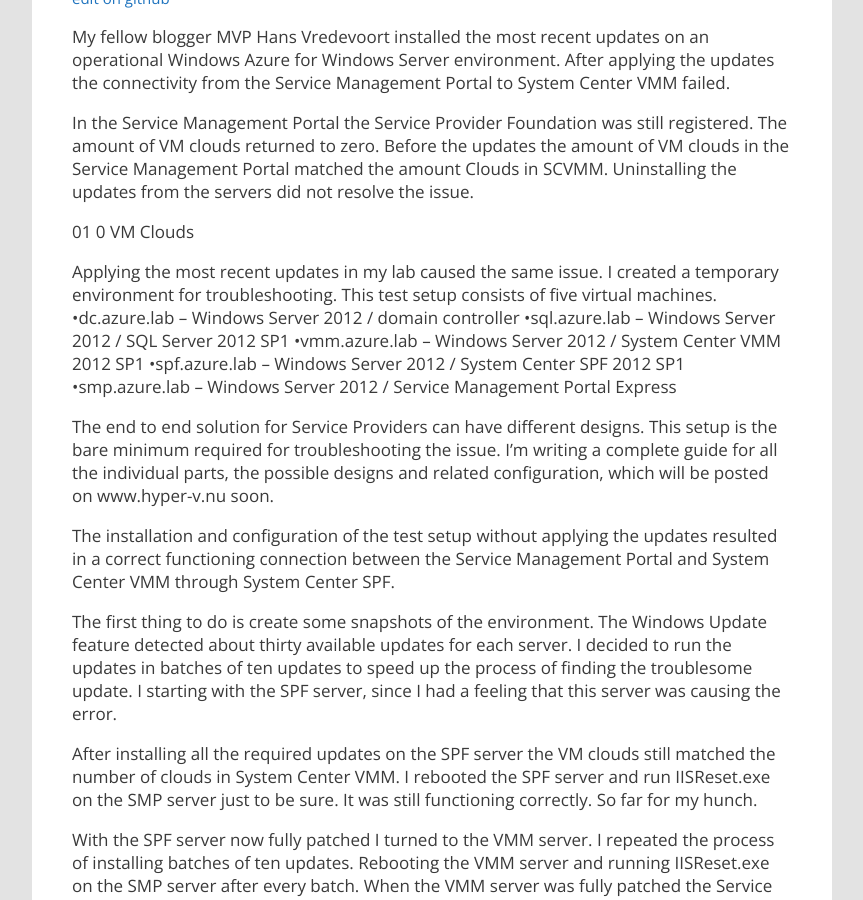
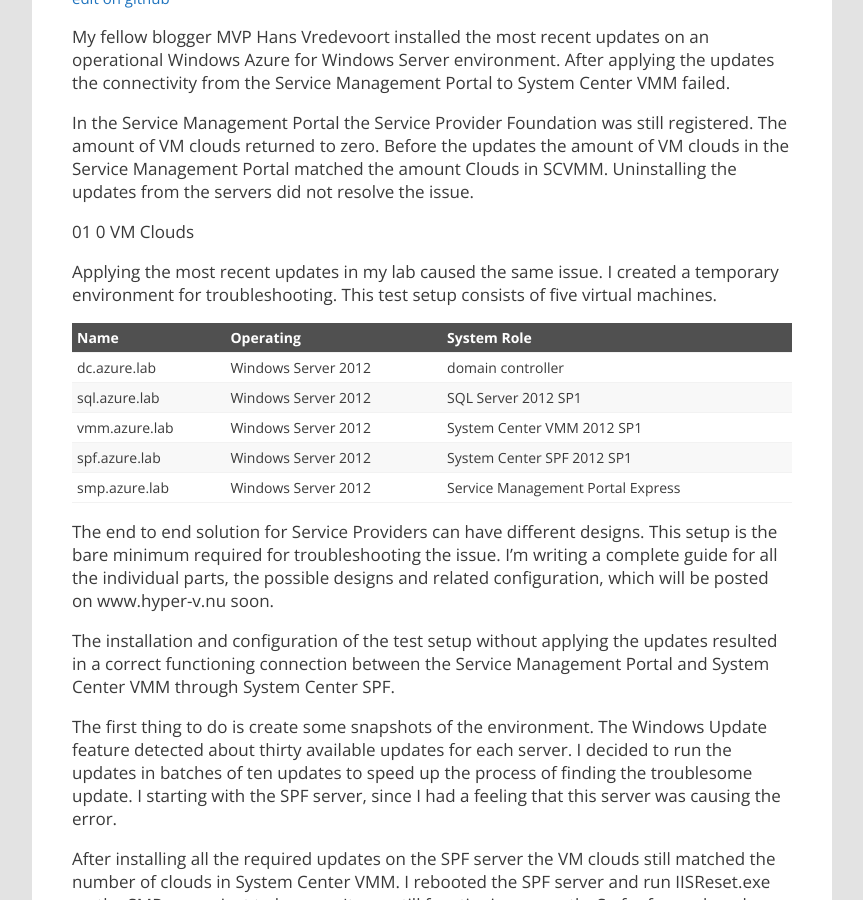
Before and after one commit to marcvaneijk/marcvaneijk.old, a Jekyll site: the page built from _posts/2013-01-27-ur1.md, in a window 1280 px wide and 900 px high, scrolled down 416 px. Shown: the whole window, without its empty margins (58-921 px from the left). Built offline with Jekyll 4.4.1, drawn with Linux system fonts in a browser that asks for light colours; nearby versions of some CDN libraries.

Commit message:
Update 2013-01-27-ur1.md

```diff
--- a/_posts/2013-01-27-ur1.md
+++ b/_posts/2013-01-27-ur1.md
@@ -12,11 +12,14 @@ In the Service Management Portal the Service Provider Foundation was still regis
 01 0 VM Clouds
 
 Applying the most recent updates in my lab caused the same issue. I created a temporary environment for troubleshooting. This test setup consists of five virtual machines.
-•dc.azure.lab – Windows Server 2012 / domain controller
-•sql.azure.lab – Windows Server 2012 / SQL Server 2012 SP1
-•vmm.azure.lab – Windows Server 2012 / System Center VMM 2012 SP1
-•spf.azure.lab – Windows Server 2012 / System Center SPF 2012 SP1
-•smp.azure.lab – Windows Server 2012 / Service Management Portal Express
+
+Name | Operating | System Role
+--- | --- | ---
+dc.azure.lab | Windows Server 2012 | domain controller
+sql.azure.lab | Windows Server 2012 | SQL Server 2012 SP1
+vmm.azure.lab | Windows Server 2012 | System Center VMM 2012 SP1
+spf.azure.lab | Windows Server 2012 | System Center SPF 2012 SP1
+smp.azure.lab | Windows Server 2012 | Service Management Portal Express
 
 The end to end solution for Service Providers can have different designs. This setup is the bare minimum required for troubleshooting the issue. I’m writing a complete guide for all the individual parts, the possible designs and related configuration, which will be posted on www.hyper-v.nu soon.
 
@@ -36,31 +39,27 @@ Before moving my attention to the SQL server and the domain controller I enabled
 
 Installing both updates did not cause the issue.
 
-
-
 Enabling Microsoft Update on the SPF server resulted in one optional update.
 
 03 SPF Rollup 1
 
 After installing the update the connectivity from the Service Management Portal to the Service Provider Foundation failed.
 
-Solution
+## Solution
 
 Now that we have the update causing the error, let’s have a look if we can solve the issue.
 
 The first thing to do is to check the knowledge base article describing the update.
 
-http://support.microsoft.com/kb/2785682
+<http://support.microsoft.com/kb/2785682>
 
 The section Installation instructions > Installation instructions for Service Provider Foundation describes known issues for this update that gives insight.
 
-
-After you install the Update Rollup 1 package on the Service Provider Foundation server, the updates do not appear in the Add or Remove Programs item in Control Panel
+> After you install the Update Rollup 1 package on the Service Provider Foundation server, the updates do not appear in the Add or Remove Programs item in Control Panel
 
 Uninstalling the updates in my original lab or in the environment Hans Vredevoort was working on did not result in a correct functioning environment. This explains why uninstalling the updates did not provide the solution since this update cannot be uninstalled in the Add/Remove Programs interface.
 
-
-After you install the Update Rollup 1 package on the Service Provider Foundation server, the VMM endpoint Application Pools identity will be set to Network Services. To resolve this issue, use the IIS management console to reset the VMM Application Pools identity
+> After you install the Update Rollup 1 package on the Service Provider Foundation server, the VMM endpoint Application Pools identity will be set to Network Services. To resolve this issue, use the IIS management console to reset the VMM Application Pools identity
 
 The Application Pool Identity fulfills an important role in the connection from the Service Management Portal to the Service Provider Foundation. I will get into more detail on this in the upcoming blog series.
 
```
